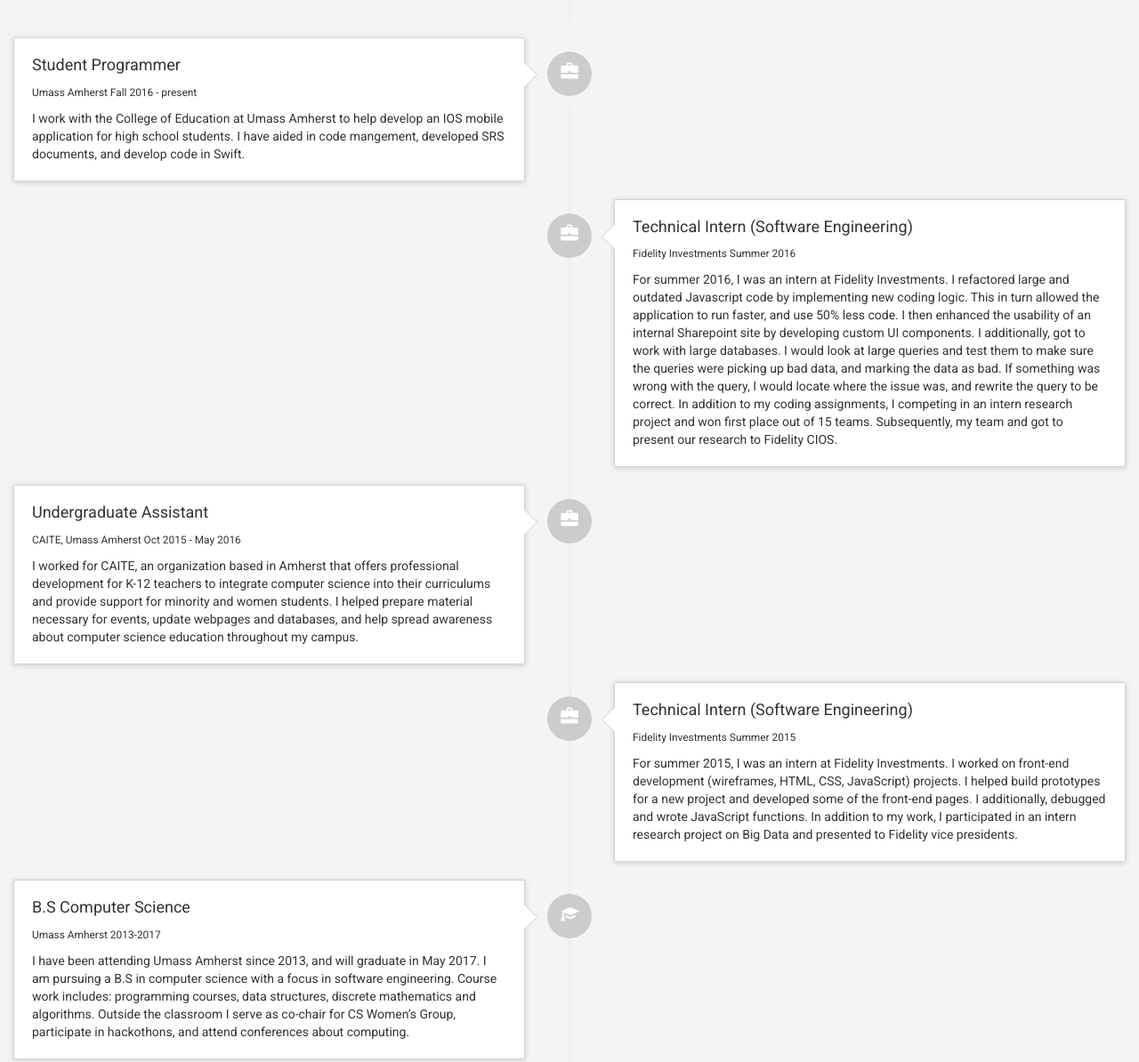
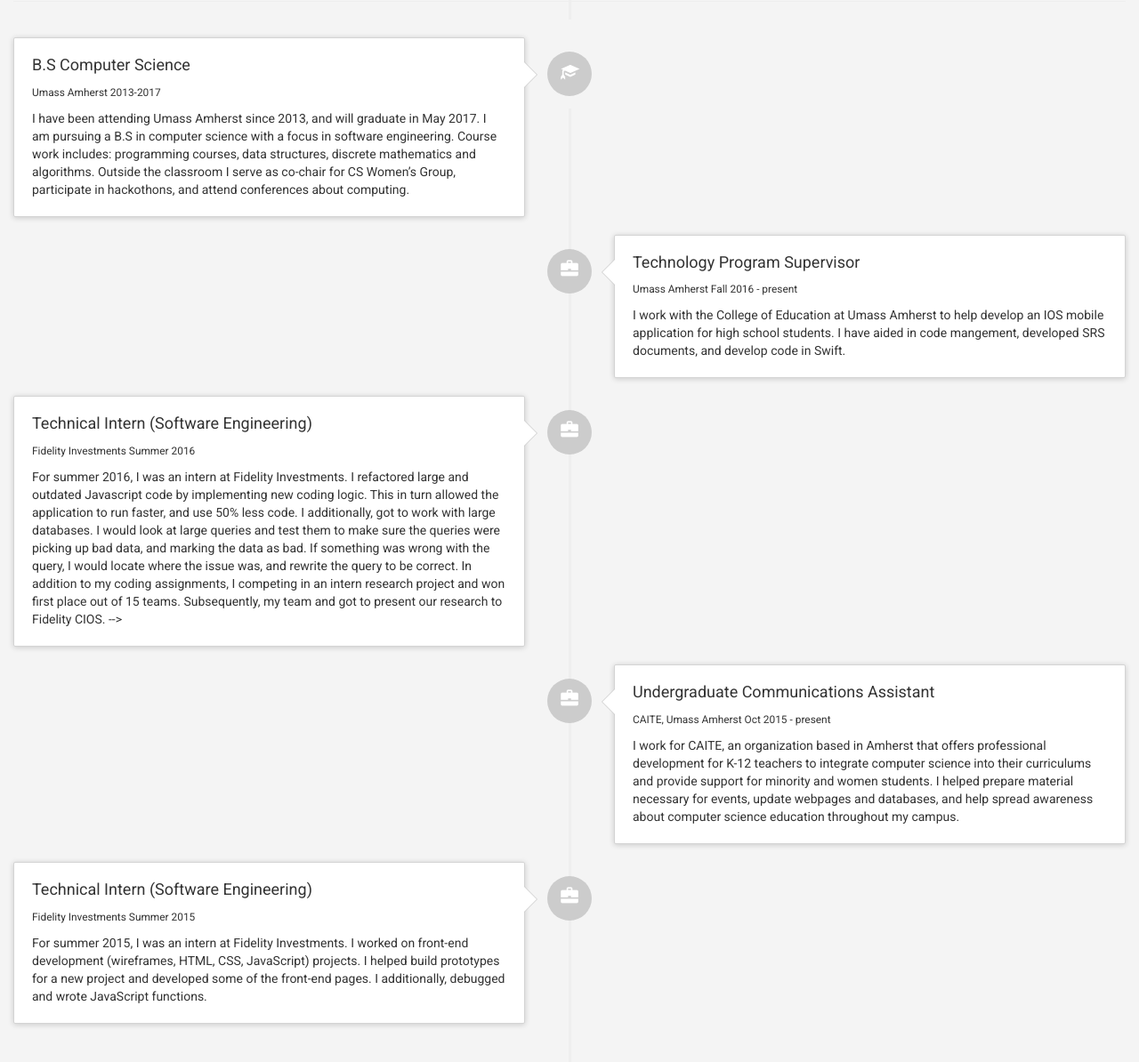
Before and after one commit to skankure/skankure.github.io, a plain HTML site: page index.html in a window 1280 px wide. Shown: the part 1680-2874 px from the top of the page at 89% size. Drawn offline with nearby package versions, Linux system fonts and the light colour scheme.

Commit message:
updated timeline

```diff
--- a/index.html
+++ b/index.html
@@ -137,19 +137,54 @@
                             <h1 id="timeline" align="center">Timeline</h1>
                         </div>
                         <ul class="timeline">
-                            <li>
+
+                        <li>
+                        <div class="timeline-badge default">
+                        <i class="glyphicon glyphicon-education"></i>
+                        </div>
+                        <div class="timeline-panel">
+                        <div class="timeline-heading">
+                        <h4 class="timeline-title">B.S Computer Science</h4>
+                        <small>Umass Amherst 2013-2017</small>
+                        </div>
+                        <div class="timeline-body">
+                        <p> I have been attending Umass Amherst since 2013,
+                    and will graduate in May 2017.
+                        I am pursuing a B.S in computer science with a focus in software engineering.
+                        Course work includes: programming courses, data structures, discrete mathematics and algorithms.
+                        Outside the classroom I serve as co-chair for CS Women’s Group, participate in hackothons,
+                        and attend conferences about computing.</p>
+                        </div>
+                        </div>
+                        </li>
+
+
+
+
+
+
+
+
+
+
+
+
+
+
+
+                            <li class="timeline-inverted">
                                 <div class="timeline-badge info">
                                     <i class="glyphicon glyphicon-briefcase"></i>
                                 </div>
                                 <div class="timeline-panel">
                                     <div class="timeline-heading">
-                                        <h4 class="timeline-title"> Student Programmer </h4>
+                                        <h4 class="timeline-title">Technology Program Supervisor</h4>
                                         <small> Umass Amherst Fall 2016 - present </small>
                                     </div>
                                     <div class="timeline-body">
                                         <p>
 
-                                        I work with the College of Education at Umass Amherst to help develop an IOS mobile application for high school students. I have aided in code mangement, developed SRS documents, and develop code in Swift.
+                                       I work with the College of Education at Umass Amherst to help develop an IOS mobile application for high school students. I have aided in code mangement, developed SRS documents, and develop code in Swift.
 
                                         </p>
                                     </div>
@@ -158,7 +193,7 @@
 
 
 
-                            <li class="timeline-inverted">
+                            <li>
                                 <div class="timeline-badge warning">
                                     <i class="glyphicon glyphicon-briefcase"></i>
                                 </div>
@@ -170,29 +205,26 @@
                                     <div class="timeline-body">
                                         <p>
 
-										For summer 2016, I was an intern at Fidelity Investments.
-										I refactored large and outdated Javascript code by implementing new coding logic. This in turn
-										allowed the application to run faster, and use 50% less code. I then enhanced the usability of
-										an internal Sharepoint site by developing custom UI components. I additionally, got to work
-										with large databases. I would look at large queries and test them to make sure the queries were
+									For summer 2016, I was an intern at Fidelity Investments. I refactored large and outdated Javascript code by implementing new coding logic. This in turn allowed the application to run faster, and use 50% less code.
+                                    I additionally, got to work with large databases. I would look at large queries and test them to make sure the queries were
 										picking up bad data, and marking the data as bad. If something was wrong with the query, I would
-										locate where the issue was, and rewrite the query to be correct. In addition to my coding assignments,
+                                locate where the issue was, and rewrite the query to be correct. In addition to my coding assignments,
 										I competing in an intern research project and won first place out of 15 teams. Subsequently, my
-										team and got to present our research to Fidelity CIOS.
+										team and got to present our research to Fidelity CIOS. -->
 										</p>
                                     </div>
                                 </div>
                             </li>
-                            <li>
+                             <li class="timeline-inverted">
                                 <div class="timeline-badge danger"><i class="glyphicon glyphicon-briefcase"></i>
                                 </div>
                                 <div class="timeline-panel">
                                     <div class="timeline-heading">
-                                        <h4 class="timeline-title">Undergraduate Assistant </h4><small>  CAITE, Umass Amherst Oct 2015 - May 2016 </small>
+                                        <h4 class="timeline-title">Undergraduate Communications Assistant </h4><small>  CAITE, Umass Amherst Oct 2015 - present </small>
                                     </div>
                                     <div class="timeline-body">
                                         <p>
-										I worked for CAITE, an organization based in Amherst that offers
+										I work for CAITE, an organization based in Amherst that offers
 										professional development for K-12 teachers to integrate computer science
 										into their curriculums and provide support for minority and women students.
 										I helped prepare material necessary for events, update webpages and databases,
@@ -201,7 +233,7 @@
                                     </div>
                                 </div>
                             </li>
-                            <li class="timeline-inverted">
+                            <li>
                                 <div class="timeline-badge default">
                                     <i class="glyphicon glyphicon-briefcase"></i>
                                 </div>
@@ -215,28 +247,8 @@
 										For summer 2015, I was an intern at Fidelity Investments. I worked on front-end development
 										(wireframes, HTML, CSS, JavaScript) projects. I helped build prototypes for a new project
 										and developed some of the front-end pages. I additionally, debugged and wrote JavaScript
-										functions. In addition to my work, I participated in an intern research project on Big Data
-										and presented to Fidelity vice presidents.
+										functions.
                                         </p>
-                                    </div>
-                                </div>
-                            </li>
-                            <li>
-                                <div class="timeline-badge default">
-                                    <i class="glyphicon glyphicon-education"></i>
-                                </div>
-                                <div class="timeline-panel">
-                                    <div class="timeline-heading">
-                                        <h4 class="timeline-title">B.S Computer Science</h4>
-                                        <small>Umass Amherst 2013-2017</small>
-                                    </div>
-                                    <div class="timeline-body">
-                                        <p> I have been attending Umass Amherst since 2013,
-										and will graduate in May 2017.
-										I am pursuing a B.S in computer science with a focus in software engineering.
-										Course work includes: programming courses, data structures, discrete mathematics and algorithms.
-										Outside the classroom I serve as co-chair for CS Women’s Group, participate in hackothons,
-										and attend conferences about computing.</p>
                                     </div>
                                 </div>
                             </li>
```
